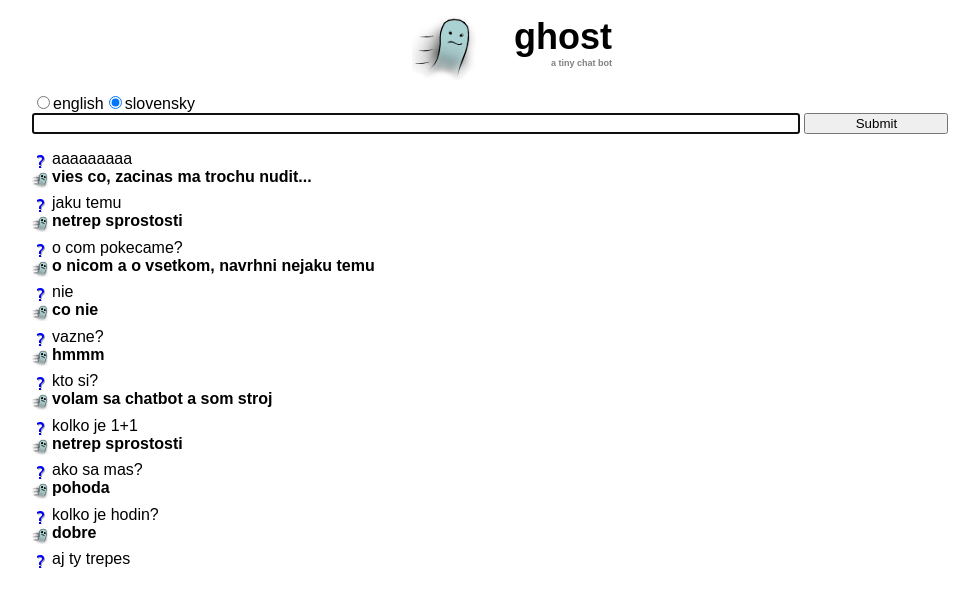
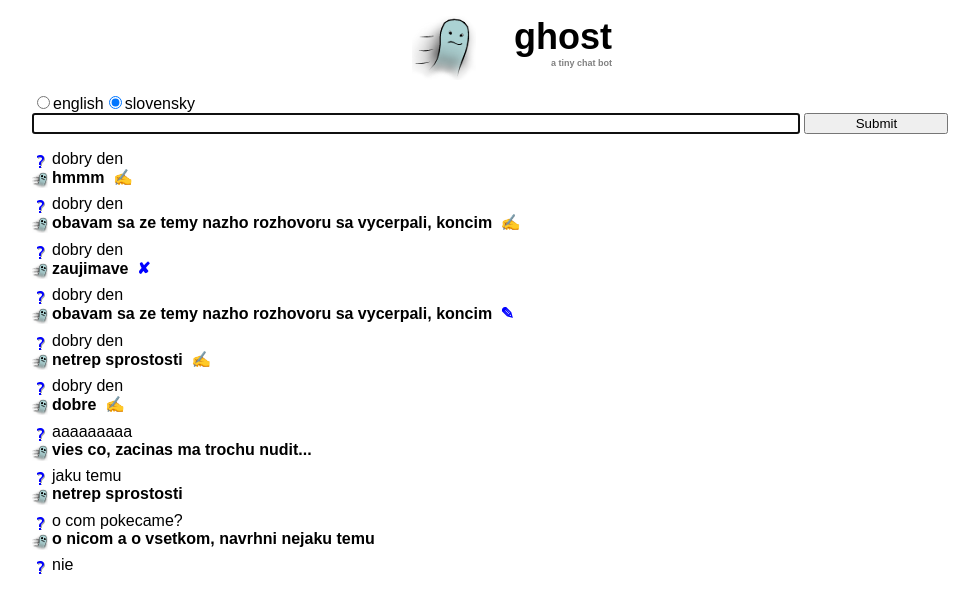
Before and after one commit to php-scripts/ghost, a PHP site: page /?lang=1 in a window 1280 px wide. Shown: the top 613 px of the page, without its empty margins (128-1107 px from the left). Run offline with PHP 8.4, Linux system fonts and the light colour scheme.

Commit message:
www - tuned css, added improve.php

```diff
--- a/www/chat.php
+++ b/www/chat.php
@@ -1,6 +1,6 @@
 <?php
   // parse and answer question
-  $question = htmlspecialchars(strip_tags($_REQUEST['question']));
+  $question = str_replace("\n"," ",htmlspecialchars(strip_tags($_REQUEST['question'])));
   $answer = '';
 
   if ($_REQUEST['redirect']!='false')
@@ -68,7 +68,7 @@
 
     // store answer to the begining of chat file
     $chat .= "<div class=\"question\">$question</div>\n";
-    $chat .= "<div class=\"answer\">$answer</div>\n";
+    $chat .= "<div class=\"answer\">$answer<a class=\"improve\" title=\"Click to improve answer\" href=\"improve.php?question=$question&answer=$answer\">&#9997;</a></div>\n";
     $chat .= file_get_contents('chat.txt');
     // keep only first 20 lines
     $lines = explode("\n",$chat);
--- a/www/chat.txt
+++ b/www/chat.txt
@@ -1,3 +1,15 @@
+<div class="question">dobry den</div>
+<div class="answer">hmmm<a class="improve" title="Click to improve answer" href="improve.php?question=dobry den&answer=hmmm">&#9997;</a></div>
+<div class="question">dobry den</div>
+<div class="answer">obavam sa ze temy nazho rozhovoru sa vycerpali, koncim<a class="improve" title="Click to improve answer" href="improve.php?question=dobry den&answer=obavam sa ze temy nazho rozhovoru sa vycerpali, koncim">&#9997;</a></div>
+<div class="question">dobry den</div>
+<div class="answer">zaujimave<a class="improve" title="Click to improve answer" href="improve.php?question=dobry den&answer=zaujimave">&#10008;</a></div>
+<div class="question">dobry den</div>
+<div class="answer">obavam sa ze temy nazho rozhovoru sa vycerpali, koncim<a class="improve" title="Click to improve answer" href="improve.php?question=dobry den&answer=obavam sa ze temy nazho rozhovoru sa vycerpali, koncim">&#9998;</a></div>
+<div class="question">dobry den</div>
+<div class="answer">netrep sprostosti<a class="improve" title="Click to improve answer" href="improve.php?question=dobry den&answer=netrep sprostosti">&#9997;</a></div>
+<div class="question">dobry den</div>
+<div class="answer">dobre<a class="improve" href="improve.php?question=dobry den&answer=dobre">&#9997;</a></div>
 <div class="question">aaaaaaaaa</div>
 <div class="answer">vies co, zacinas ma trochu nudit...</div>
 <div class="question">jaku temu</div>
@@ -6,15 +18,3 @@
 <div class="answer">o nicom a o vsetkom, navrhni nejaku temu</div>
 <div class="question">nie</div>
 <div class="answer">co nie</div>
-<div class="question">vazne?</div>
-<div class="answer">hmmm</div>
-<div class="question">kto si?</div>
-<div class="answer">volam sa chatbot a som stroj</div>
-<div class="question">kolko je 1+1</div>
-<div class="answer">netrep sprostosti</div>
-<div class="question">ako sa mas?</div>
-<div class="answer">pohoda</div>
-<div class="question">kolko je hodin?</div>
-<div class="answer">dobre</div>
-<div class="question">aj ty trepes</div>
-<div class="answer">strasne trepes</div>
--- a/www/index.css
+++ b/www/index.css
@@ -82,3 +82,19 @@ div.answer {
   background: url('icon.png') no-repeat 0px 4px;
   padding-bottom: 1ex;
 }
+
+a.improve {
+  color: blue;
+  margin-left: 1ex;
+}
+
+div.improve {
+  margin-top: 1em;
+  font-weight: bold;
+}
+
+input.improve {
+  display: block;
+  margin: 0px;
+  margin-top: 1em;
+}
```
Also changed, not shown: www/improve-add.php (added, +9 -0 lines), www/improve.php (added, +43 -0 lines).
